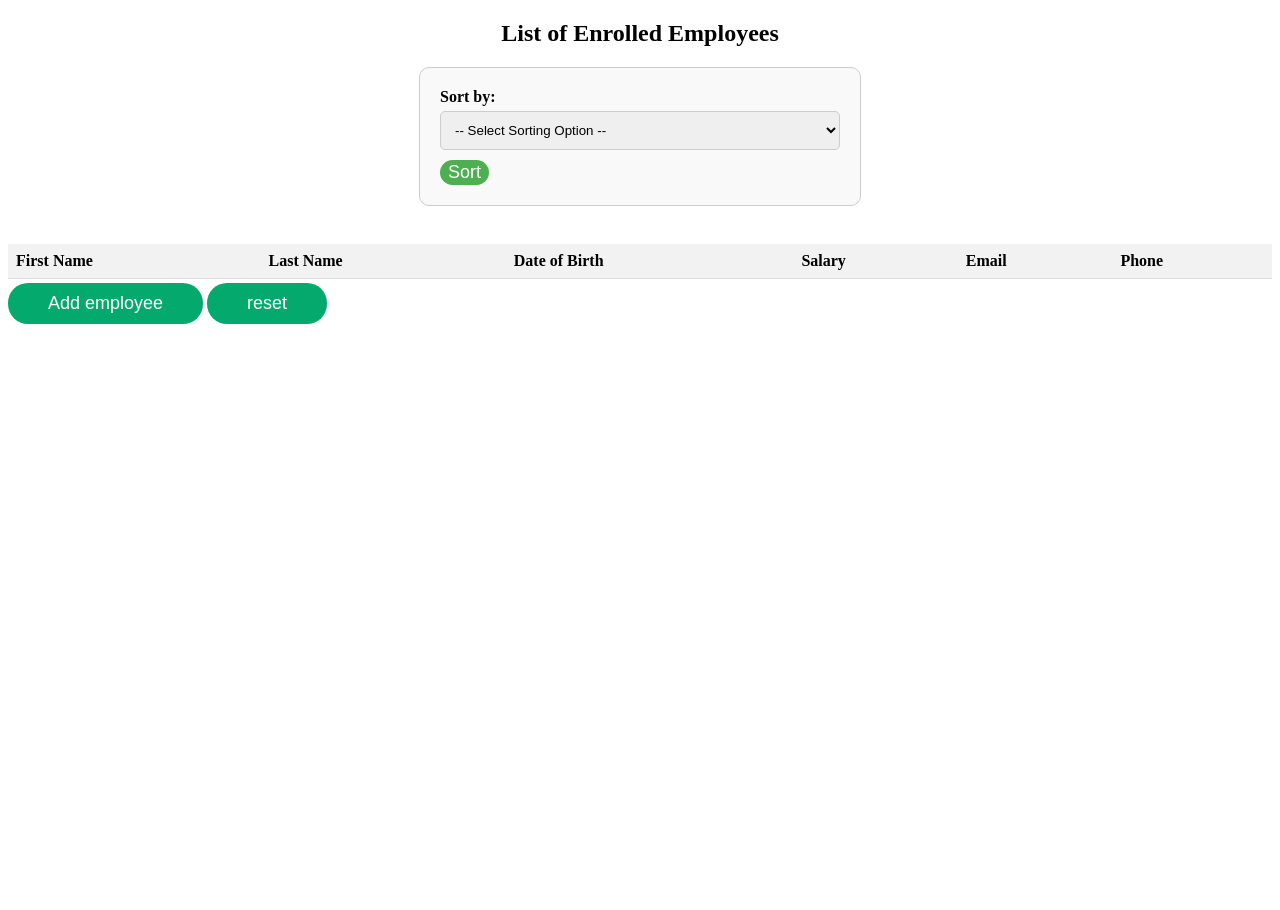
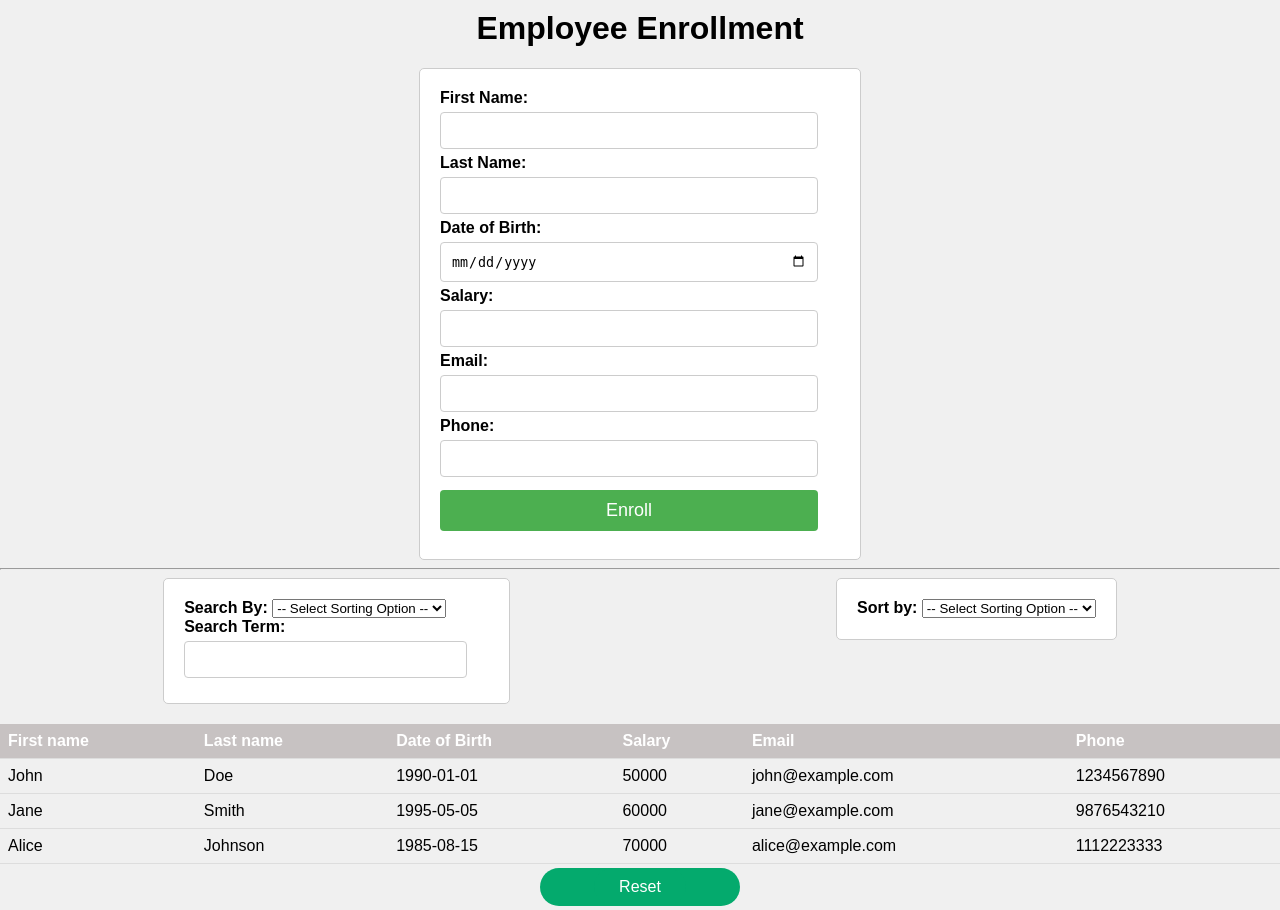
Before and after one commit to saicharan293/Files-In-Python, a Flask app: page /sort in a window 1280 px wide. Before the commit the page ends 324 px from the top, so only its background shows below. Run offline with Flask 3, Linux system fonts and the light colour scheme; lists and menus that the app fills with data are empty.

Commit message:
latest update

```diff
--- a/Tasks/app.py
+++ b/Tasks/app.py
@@ -1,7 +1,11 @@
 from flask import Flask, redirect, render_template, Request, request
 
 app = Flask(__name__)
-listing=[]
+employees = [
+    {"fname": "John", "lname": "Doe", "dob": "1990-01-01", "salary": 50000, "email": "john@example.com", "phone": 1234567890},
+    {"fname": "Jane", "lname": "Smith", "dob": "1995-05-05", "salary": 60000, "email": "jane@example.com", "phone": 9876543210},
+    {"fname": "Alice", "lname": "Johnson", "dob": "1985-08-15", "salary": 70000, "email": "alice@example.com", "phone": 1112223333}
+]
 
 @app.route('/')
 def index():
@@ -16,43 +20,32 @@
     salary=int(request.form['salary'])
     email=request.form['email']
     phone=int(request.form['phone'])
-    listing.append({'fname':fname,'lname':lname,'dob':dob,"salary":salary,'email':email,'phone':phone})
-    return redirect('/display')
-
-@app.route('/display')
-def display_employees():
-    # Assuming 'listing' contains enrolled employee details
-    # Fetch or define 'listing' variable containing employee details
-    return render_template('display.html', listing=listing)
+    employees.append({'fname':fname,'lname':lname,'dob':dob,"salary":salary,'email':email,'phone':phone})
+    return render_template('index.html',employees=employees)
 
 
-@app.route('/search', methods=['GET', 'POST'])
+@app.route('/search',methods=['POST'])
 def search():
-    if request.method == 'POST':
-        search_field = request.form['search_field']
-        search_term = request.form['search_term']
-    else:  # If method is GET
-        search_field = request.args.get('search_field')
-        search_term = request.args.get('search_term')
+    search_field = request.form['search_field']
+    search_term = request.form['search_term'].lower()
     search_results = []
-    for employee in listing:
-        if str(employee.get(search_field)) == search_term:
+    for employee in employees:
+        if  search_term in str(employee.get(search_field).lower()):
             search_results.append(employee)
-    return render_template('search.html', search=search_results)
+    return render_template('index.html', employees=search_results)
 
 @app.route('/sort')
 def sorting():
     option = request.args.get('option')
     if option:
-        sorted_list= sorted(listing, key=lambda x: x[option])
+        sorted_list= sorted(employees, key=lambda x: x[option])
     else:
-        sorted_list= listing
-    # sorted_list=sort_employees(option)
-    return render_template('display.html', listing=sorted_list)
+        sorted_list= employees
+    return render_template('index.html', employees=sorted_list)
 
 @app.route('/reset')
 def reset():
-    return render_template('display.html',listing=listing)
+    return render_template('index.html',employees=employees)
 
     # return render_template('form.html', result=listing)
 
--- a/Tasks/templates/index.html
+++ b/Tasks/templates/index.html
@@ -19,6 +19,13 @@
             margin-top: 10px;
         }
 
+        .form-container {
+            display: flex;
+        }
+
+        .form1{
+            height: 20px;
+        }
         form {
             max-width: 400px;
             margin: 0 auto;
@@ -91,7 +98,7 @@
         }
 
         th {
-            background-color: #f2f2f2;
+            background-color: #c7c2c2;
         }
 
         a {
@@ -125,10 +132,66 @@
         <button type="submit">Enroll</button>
     </form>
     <hr>
+    <div class="form-container">
+        <form action="/search" method="post" class="form2">
+            <label for="search_field">Search By:</label>
+            <select name="search_field" id="search_field">
+                <option value="">-- Select Sorting Option --</option>
+                <option value="fname">First Name</option>
+                <option value="lname">Last Name</option>
+                <option value="dob">Date of Birth</option>
+                <option value="salary">Salary</option>
+                <option value="email">Email</option>
+                <option value="phone">Phone</option>
+            </select>
+            <br>
+            <label for="search_term">Search Term:</label>
+            <input type="text" name="search_term" id="search_term" required>
+            <br>
+            <!-- <button type="submit">Search</button> -->
+        </form>
+        <form action="/sort" method="get" class="form1" id="sortForm">
+            <label for="option">Sort by:</label>
+            <select name="option" id="option" onchange="document.getElementById('sortForm').submit()">
+                <option value="">-- Select Sorting Option --</option>
+                <option value="fname">First Name</option>
+                <option value="lname">Last Name</option>
+                <option value="dob">Date of Birth</option>
+                <option value="salary">Salary</option>
+                <option value="email">Email</option>
+                <option value="phone">Phone</option>
+            </select>
+            <!-- <button type="submit" style="cursor: pointer; padding: 2px 8px; font-size: 18px;">Sort</button> -->
+        </form>
+        <!-- <br> -->
+
+    </div>
+    <table>
+        <thead>
+            <tr>
+                <th><a href="/sort?option=fname">First name</a></th>
+                <th><a href="/sort?option=lname">Last name</a></th>
+                <th><a href="/sort?option=dob">Date of Birth</a></th>
+                <th><a href="/sort?option=salary">Salary</a></th>
+                <th><a href="/sort?option=email">Email</a></th>
+                <th><a href="/sort?option=phone">Phone</a></th>
+            </tr>
+        </thead>
+        <tbody>
+            {% for employee in employees %}
+            <tr>
+                <td>{{ employee.fname }}</td>
+                <td>{{ employee.lname }}</td>
+                <td>{{ employee.dob }}</td>
+                <td>{{ employee.salary }}</td>
+                <td>{{ employee.email }}</td>
+                <td>{{ employee.phone }}</td>
+            </tr>
+            {% endfor %}
+        </tbody>
+    </table>
     <div class="button-div" style="display: flex;">
-        <button class="button2"><a href="/search">Search</a></button>
-        <button class="button2"><a href="/display">Sort</a></button>
-        <button class="button2"><a href="/display" class="button2">All employees</a></button>
+        <button class="button2"><a href="/reset" class="button2">Reset</a></button>
     </div>
 
 </body>
```
